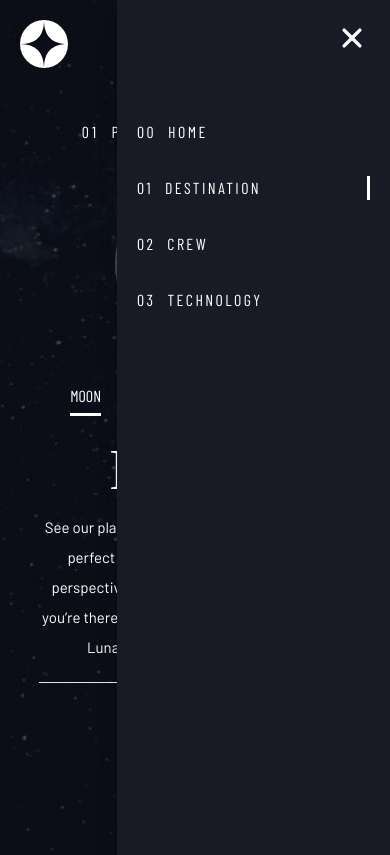
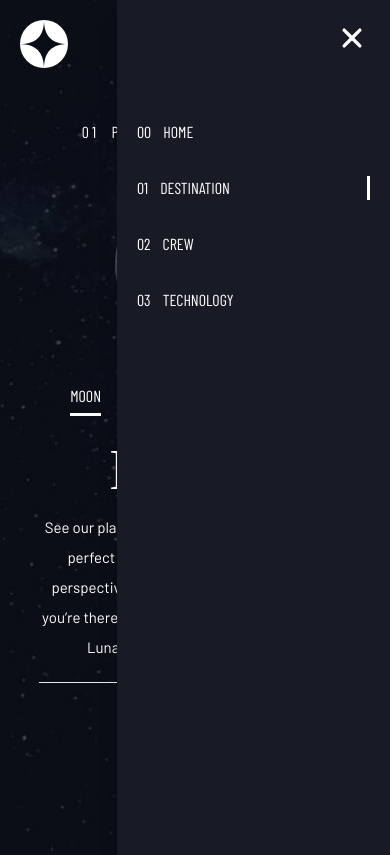
Before and after one commit to marycynthia2020/space-travel-website, a React (Vite) app: page /destination in a window 390 px wide. Both pictures are taken after a click on the picture 358 px from the left and 44 px from the top of the page. Built offline with nearby package versions, Linux system fonts and the light colour scheme; a web font is replaced by a local one.

Commit message:
adds the mobile menu

```diff
--- a/src/components.jsx/MobileMenu.jsx
+++ b/src/components.jsx/MobileMenu.jsx
@@ -27,7 +27,7 @@ const MobileMenu = () => {
 
   return (
 
-    <div className="mobileMenu shadow-xl tracking-[0.15em]" >
+    <div className="mobileMenu shadow-xl tracking-[0.15em]animate-ping" >
       <IoClose className="text-4xl text-white mb-8 self-end" onClick={toggleMobileMenu}/>
       <div className=" flex flex-col gap-8">
         {navlinks.map(link => (
--- a/src/components.jsx/Navbar.jsx
+++ b/src/components.jsx/Navbar.jsx
@@ -53,7 +53,7 @@ const toggleMobileMenu = () => setIsMobile(true)
           </NavLink>
         ))}
       </div>
-      <img src={hamburger} alt="" className="md:hidden" onClick={toggleMobileMenu}/>
+      <img src={hamburger} alt="" className="md:hidden cursor-pointer" onClick={toggleMobileMenu}/>
     </nav>
   );
 };
```
